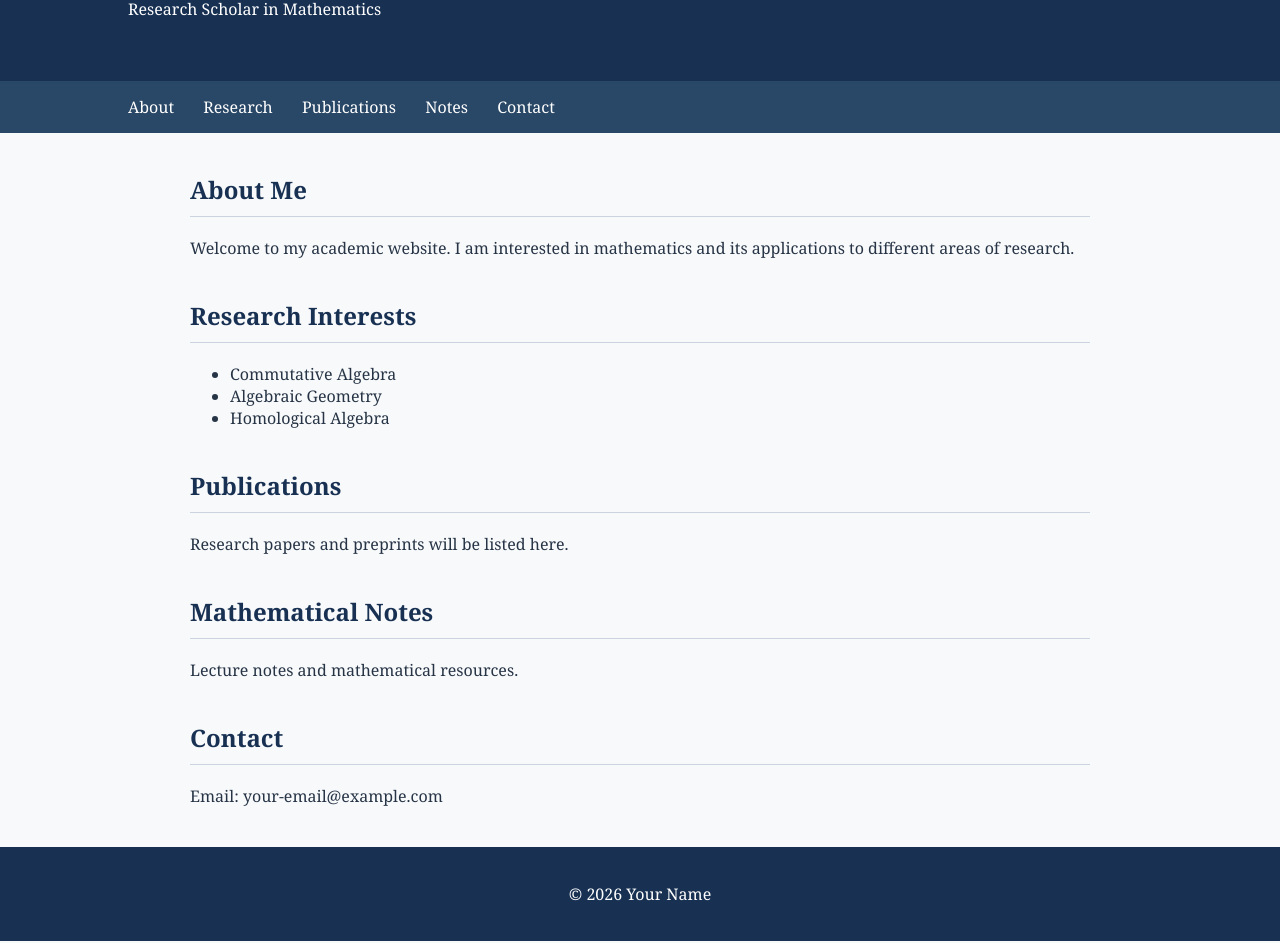
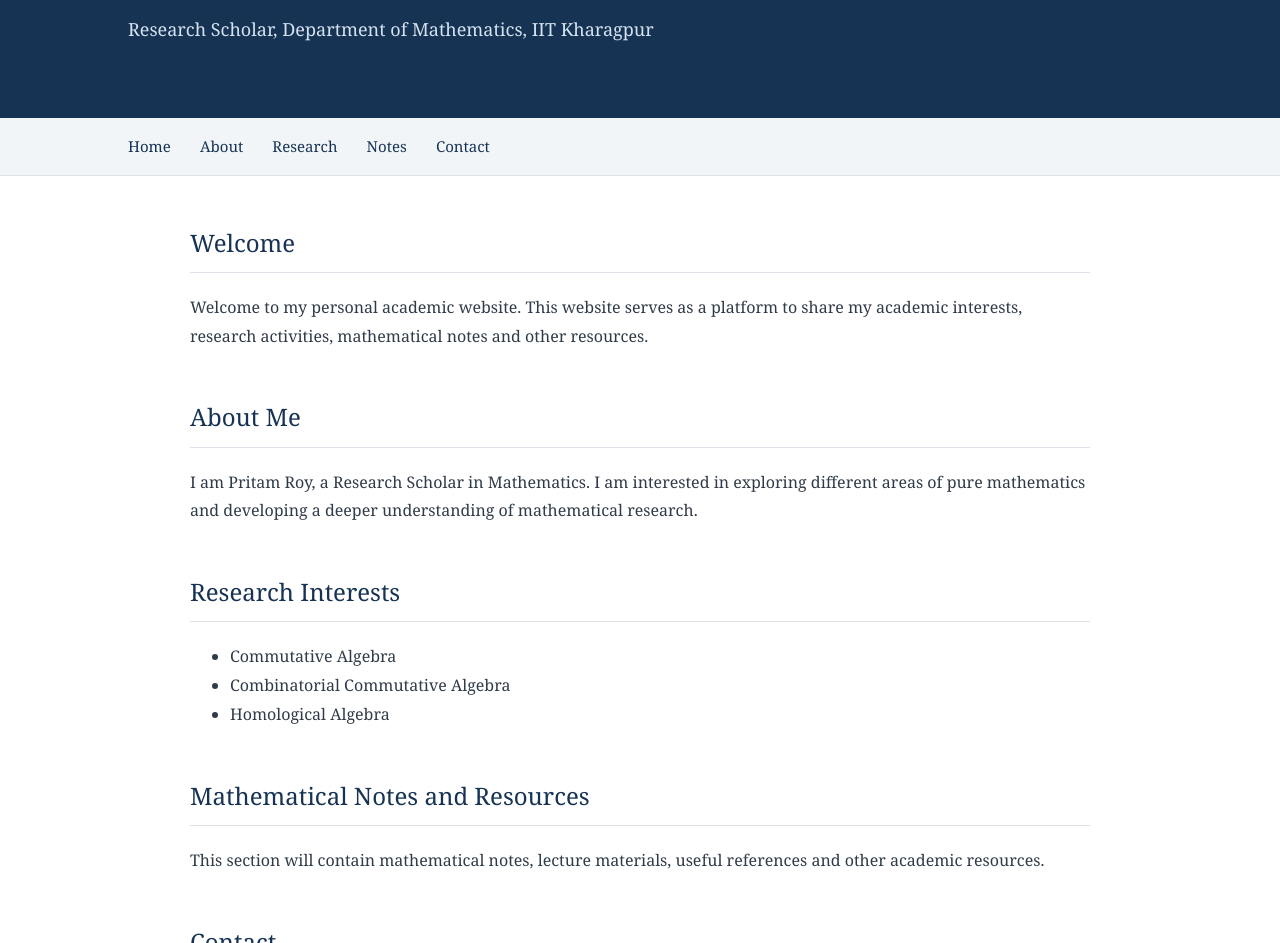
Before and after one commit to Pritam-Roy-1234/Pritam-Roy.github.io, a plain HTML site: page website.html in a window 1280 px wide. Shown: the part 136-1079 px from the top of the page. Drawn offline with Linux system fonts and the light colour scheme.

Commit message:
Update website.html

```diff
--- a/website.html
+++ b/website.html
@@ -5,59 +5,94 @@
 <meta charset="UTF-8">
 <meta name="viewport" content="width=device-width, initial-scale=1.0">
 
-<title>Your Name | Mathematics</title>
+<title>Pritam Roy | Mathematics</title>
 
 <style>
+* {
+    box-sizing: border-box;
+}
+
 body {
     margin: 0;
     font-family: Georgia, serif;
-    background: #f8f9fb;
-    color: #263445;
+    background: #ffffff;
+    color: #303b49;
+    line-height: 1.8;
 }
 
 header {
-    background: #183153;
+    background: #173354;
     color: white;
-    padding: 45px 10%;
+    padding: 55px 10%;
 }
 
 header h1 {
-    font-size: 36px;
-    margin-bottom: 8px;
+    font-size: 42px;
+    margin: 0;
+    font-weight: normal;
+}
+
+header p {
+    color: #d5e2f0;
+    font-size: 18px;
 }
 
 nav {
-    background: #294766;
-    padding: 15px 10%;
+    background: #f2f5f8;
+    padding: 14px 10%;
+    border-bottom: 1px solid #dce2e8;
 }
 
 nav a {
-    color: white;
+    color: #173354;
     text-decoration: none;
     margin-right: 25px;
+    font-size: 15px;
+}
+
+nav a:hover {
+    color: #ad7139;
 }
 
 main {
-    max-width: 900px;
-    margin: 40px auto;
+    max-width: 950px;
+    margin: 45px auto;
     padding: 0 25px;
 }
 
 section {
-    margin-bottom: 40px;
+    margin-bottom: 45px;
 }
 
 h2 {
-    color: #183153;
-    border-bottom: 1px solid #ccd4df;
-    padding-bottom: 10px;
+    color: #173354;
+    font-size: 24px;
+    font-weight: normal;
+    border-bottom: 1px solid #dce2e8;
+    padding-bottom: 8px;
+}
+
+a {
+    color: #285c91;
 }
 
 footer {
-    background: #183153;
+    background: #173354;
     color: white;
     text-align: center;
     padding: 20px;
+    font-size: 14px;
+}
+
+@media (max-width: 600px) {
+    header h1 {
+        font-size: 32px;
+    }
+
+    nav a {
+        display: inline-block;
+        margin: 5px 12px 5px 0;
+    }
 }
 </style>
 </head>
@@ -65,26 +100,37 @@ footer {
 <body>
 
 <header>
-<h1>Your Name</h1>
-<p>Research Scholar in Mathematics</p>
+    <h1>Pritam Roy</h1>
+    <p>Research Scholar, Department of Mathematics, IIT Kharagpur</p>
 </header>
 
 <nav>
+    <a href="#home">Home</a>
     <a href="#about">About</a>
     <a href="#research">Research</a>
-<a href="#publications">Publications</a>
     <a href="#notes">Notes</a>
     <a href="#contact">Contact</a>
 </nav>
 
 <main>
 
+<section id="home">
+    <h2>Welcome</h2>
+    <p>
+        Welcome to my personal academic website.
+        This website serves as a platform to share
+        my academic interests, research activities,
+        mathematical notes and other resources.
+    </p>
+</section>
+
 <section id="about">
     <h2>About Me</h2>
     <p>
-Welcome to my academic website.
-I am interested in mathematics and its
-applications to different areas of research.
+        I am Pritam Roy, a Research Scholar in Mathematics.
+        I am interested in exploring different areas of
+        pure mathematics and developing a deeper
+        understanding of mathematical research.
     </p>
 </section>
 
@@ -92,30 +138,33 @@ applications to different areas of research.
     <h2>Research Interests</h2>
     <ul>
         <li>Commutative Algebra</li>
-<li>Algebraic Geometry</li>
+        <li>Combinatorial Commutative Algebra </li>
         <li>Homological Algebra</li>
     </ul>
 </section>
 
-<section id="publications">
-<h2>Publications</h2>
-<p>Research papers and preprints will be listed here.</p>
-</section>
-
 <section id="notes">
-<h2>Mathematical Notes</h2>
-<p>Lecture notes and mathematical resources.</p>
+    <h2>Mathematical Notes and Resources</h2>
+    <p>
+        This section will contain mathematical notes,
+        lecture materials, useful references and
+        other academic resources.
+    </p>
 </section>
 
 <section id="contact">
     <h2>Contact</h2>
-<p>Email: your-email@example.com</p>
+    <p>
+        For academic communication and collaboration,
+        please contact me through email.
+    </p>
+    <p>Email: [Your academic email]</p>
 </section>
 
 </main>
 
 <footer>
-<p>© 2026 Your Name</p>
+    © 2026 Pritam Roy. All rights reserved.
 </footer>
 
 </body>
```
Lines whose indentation alone changed are shown as unchanged.
